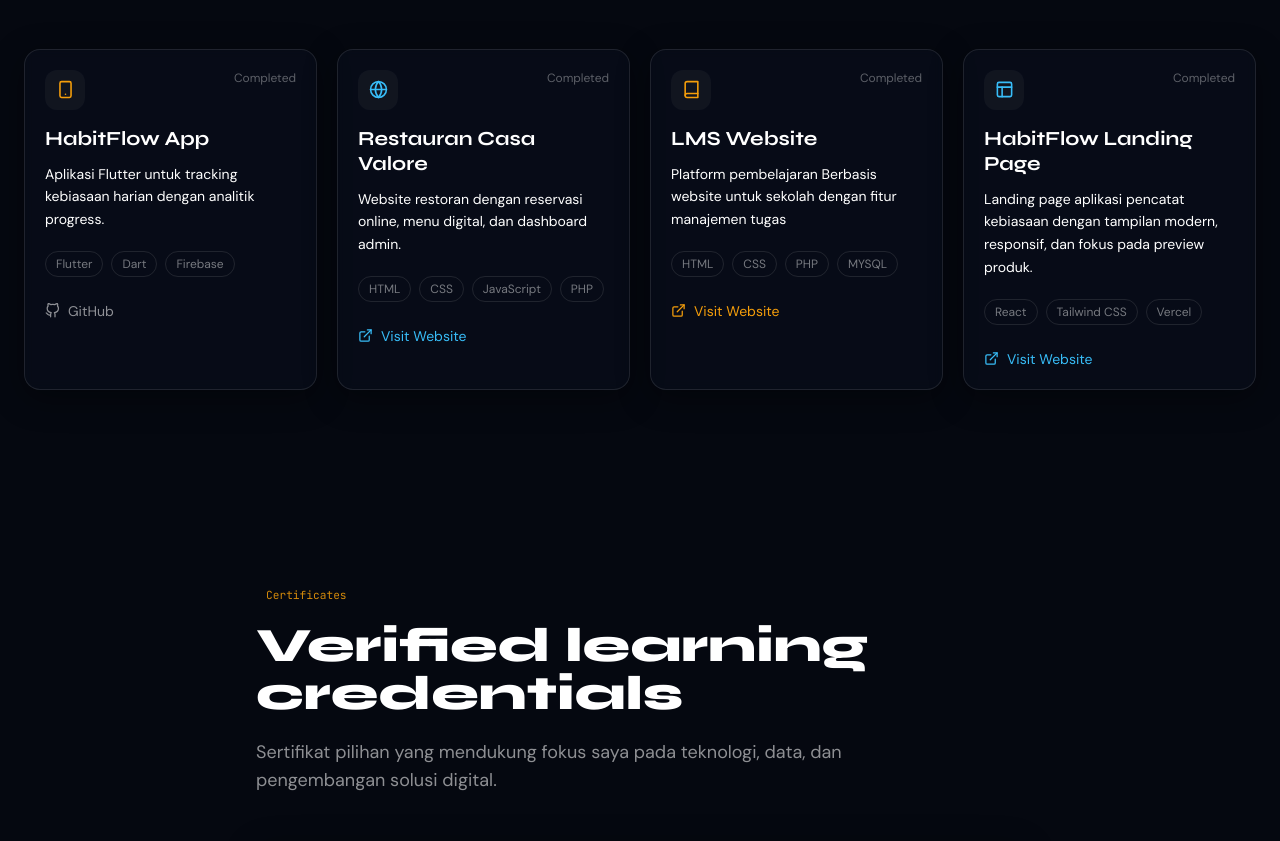
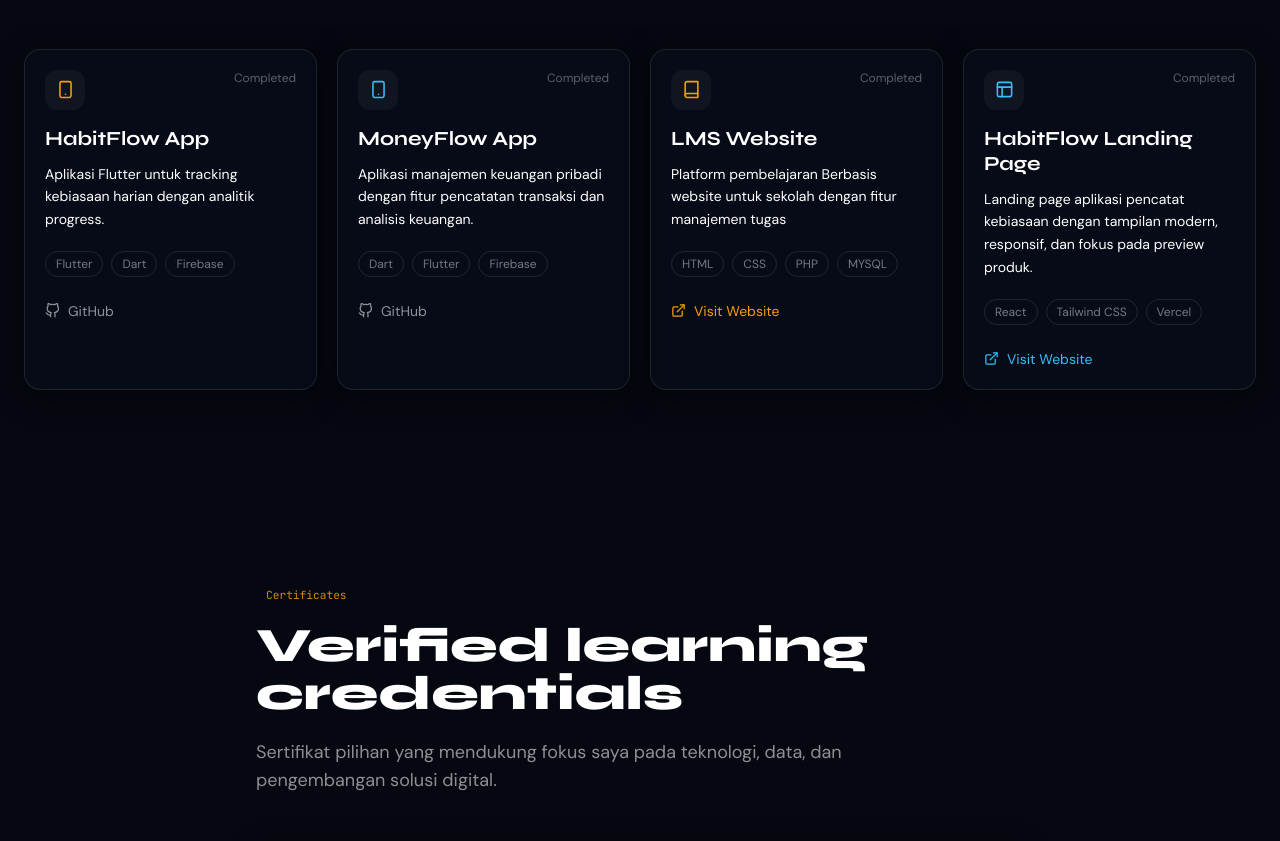
Before and after one commit to MFaizzZz/web_portofolio, a React (Vite) app: page / in a window 1280 px wide. Shown: the part 2545-3386 px from the top of the page. Built offline with nearby package versions, Linux system fonts and the light colour scheme.

Commit message:
update project moneyflow

```diff
--- a/src/components/Projects.jsx
+++ b/src/components/Projects.jsx
@@ -14,13 +14,13 @@
     status: 'Completed',
   },
   {
-    title: 'Restauran Casa Valore',
-    desc: 'Website restoran dengan reservasi online, menu digital, dan dashboard admin.',
-    tags: ['HTML', 'CSS', 'JavaScript', 'PHP'],
-    icon: FiGlobe,
+    title: 'MoneyFlow App',
+    desc: 'Aplikasi manajemen keuangan pribadi dengan fitur pencatatan transaksi dan analisis keuangan.',
+    tags: ['Dart', 'Flutter', 'Firebase'],
+    icon: FiSmartphone,
     color: '#38BDF8',
-    github: null,
-    demo: 'https://casa-valore.wuaze.com/?i=1',
+    github: 'https://github.com/MFaizzZz/MoneyFlow',
+    demo: null,
     status: 'Completed',
   },
   {
```
